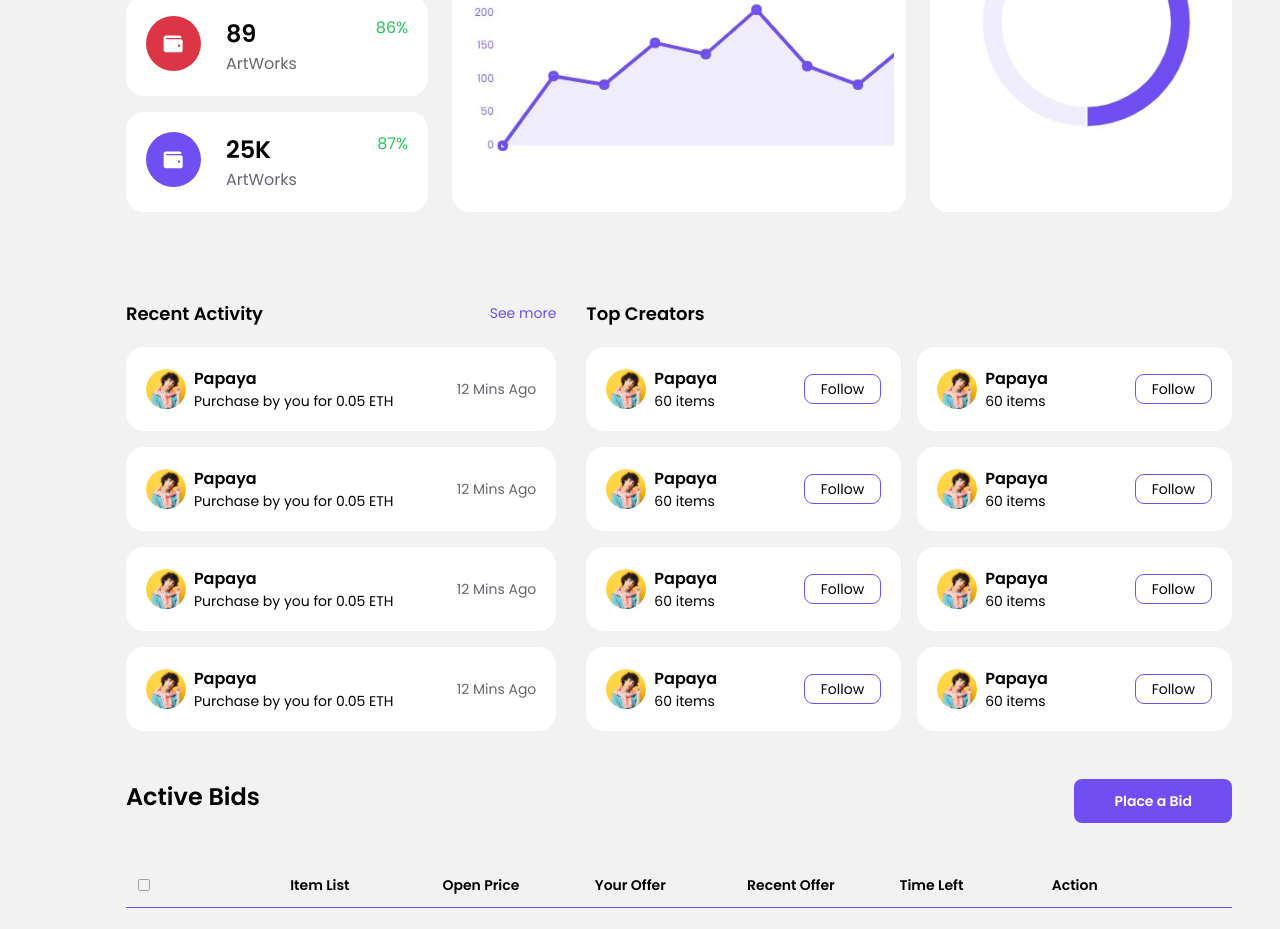
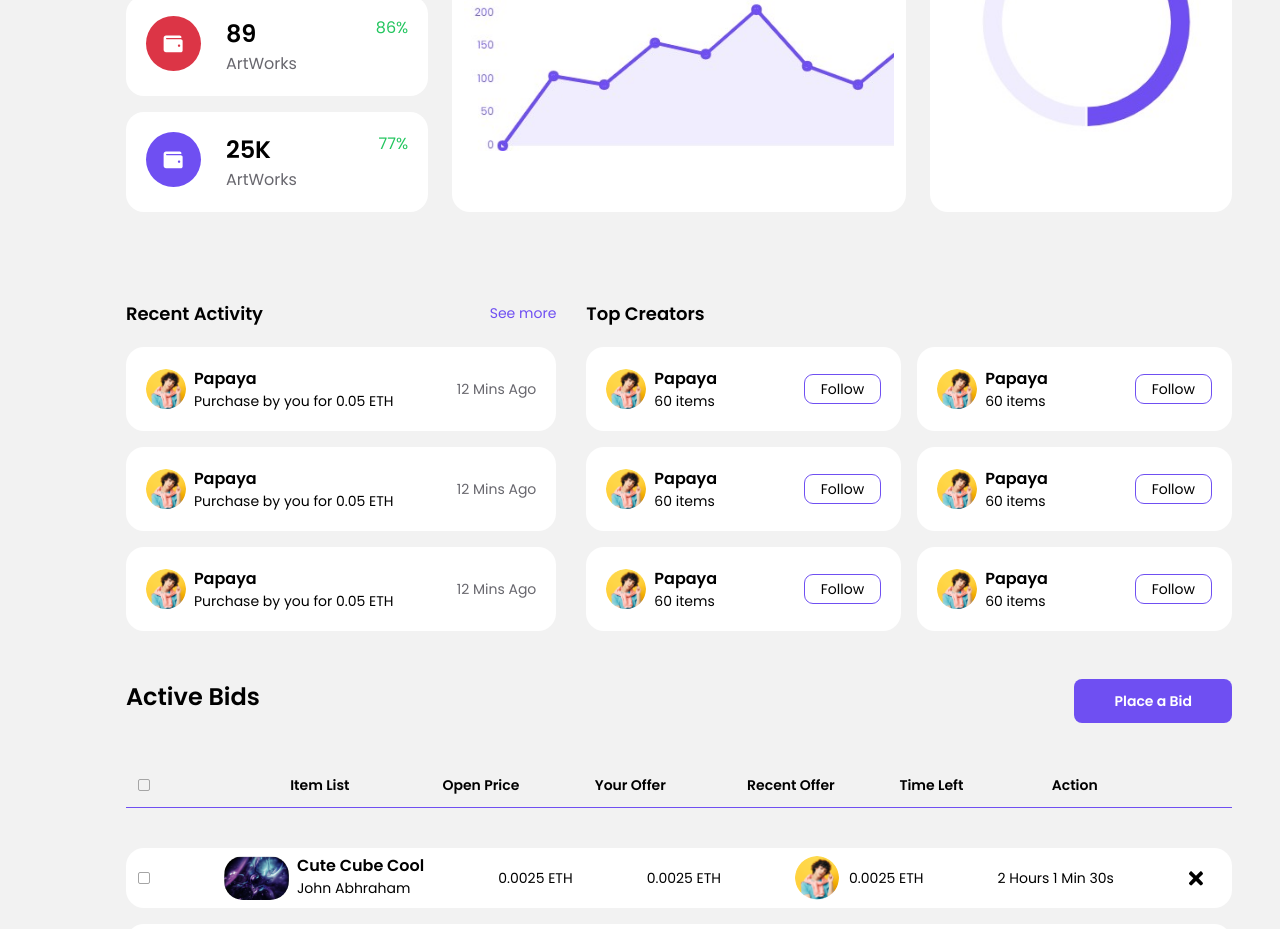
Before and after one commit to SajanThapa22/NFT-website, a React (Vite) app: page / in a window 1280 px wide. Shown: the part 1520-2449 px from the top of the page. Built offline with nearby package versions, Linux system fonts and the light colour scheme.

Commit message:
adding nfts

```diff
--- a/src/components/RecentActivity.tsx
+++ b/src/components/RecentActivity.tsx
@@ -1,4 +1,3 @@
-import React from "react";
 import RecentActivityCard from "./RecentActivityCard";
 
 const RecentActivity = () => {
@@ -14,7 +13,6 @@ const RecentActivity = () => {
         <RecentActivityCard />
         <RecentActivityCard />
         <RecentActivityCard />
-        <RecentActivityCard />
       </div>
     </div>
   );
--- a/src/components/TopCreators.tsx
+++ b/src/components/TopCreators.tsx
@@ -1,4 +1,3 @@
-import React from "react";
 import TopCreaterCard from "./TopCreaterCard";
 
 const TopCreators = () => {
@@ -14,8 +13,6 @@ const TopCreators = () => {
         <TopCreaterCard />
         <TopCreaterCard />
         <TopCreaterCard />
-        <TopCreaterCard />
-        <TopCreaterCard />
       </div>
     </div>
   );
--- a/src/sections/TrendingMetrics.tsx
+++ b/src/sections/TrendingMetrics.tsx
@@ -32,7 +32,7 @@ const TrendingMetrics = () => {
             styles="bg-purp"
             text="ArtWorks"
             amount="25K"
-            percent="87%"
+            percent="77%"
           >
             <Artwork />
           </MetricsCard>
```
